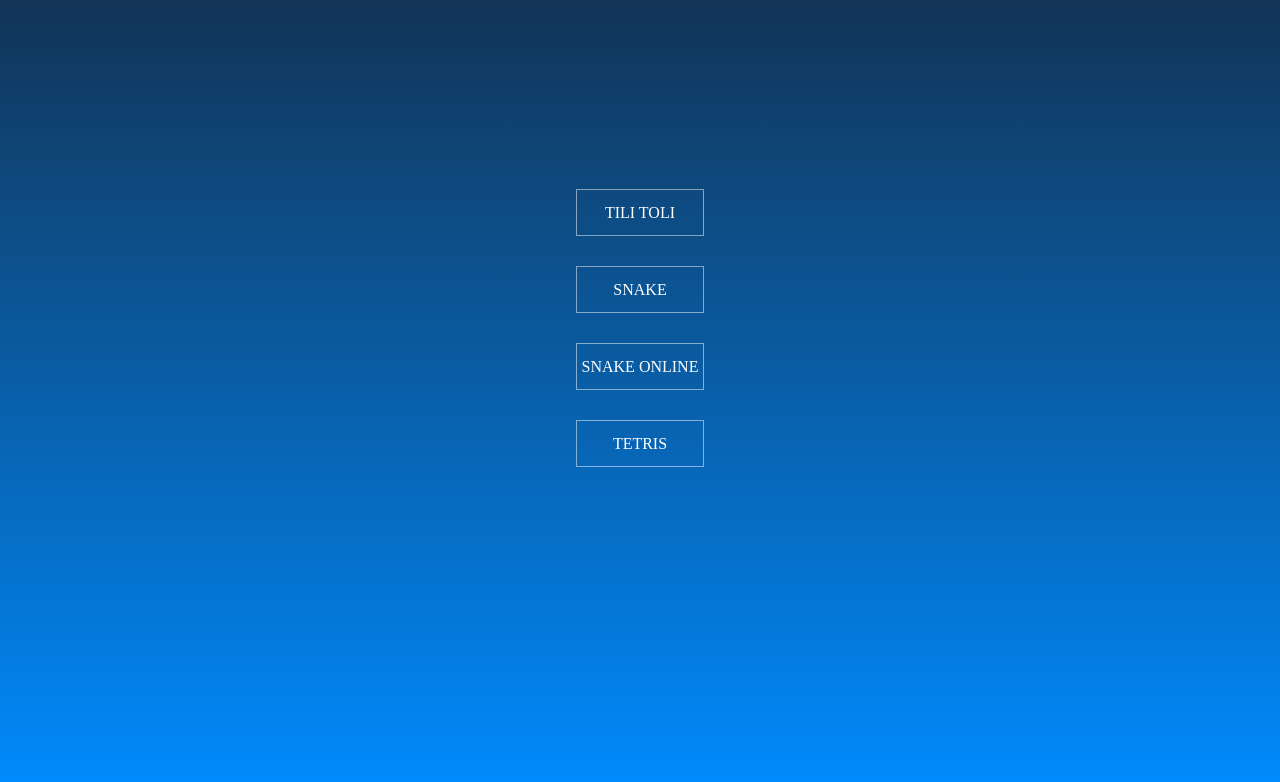
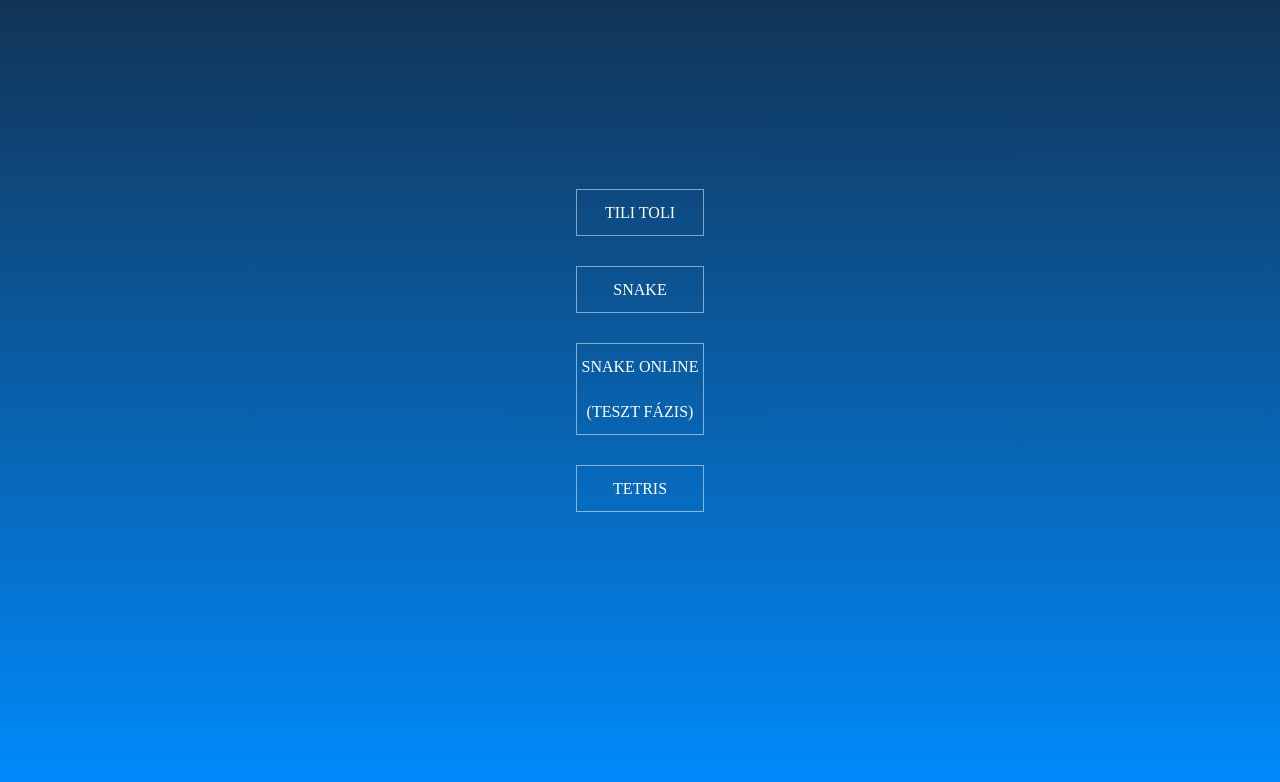
Before and after one commit to ballatomisuli/ballatomisuli.github.io, a plain HTML site: page index.html in a window 1280 px wide. Drawn offline with Linux system fonts and the light colour scheme.

Commit message:
Update index.html

```diff
--- a/index.html
+++ b/index.html
@@ -12,7 +12,7 @@
     <div class="container">
         <a href="/tili-toli/index.html" class="btn btn-">Tili Toli</a>
         <a href="/snake/index.html" class="btn btn-">Snake</a>
-        <a href="/onlinesnake/index.html" class="btn btn-">Snake Online</a>
+        <a href="/onlinesnake/index.html" class="btn btn-">Snake Online (teszt fázis)</a>
         <a href="/tetris/index.html" class="btn btn-">Tetris</a>
     </div>
 </body>
```
